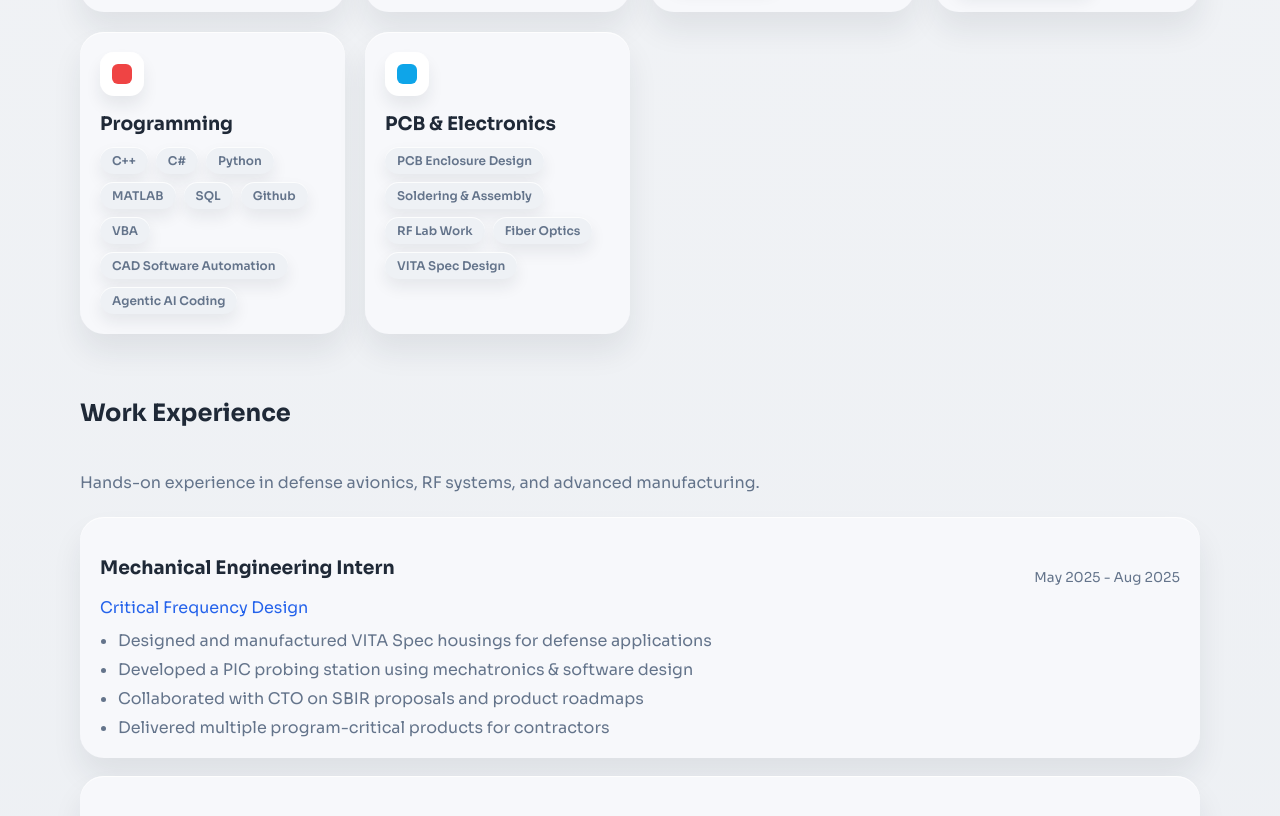
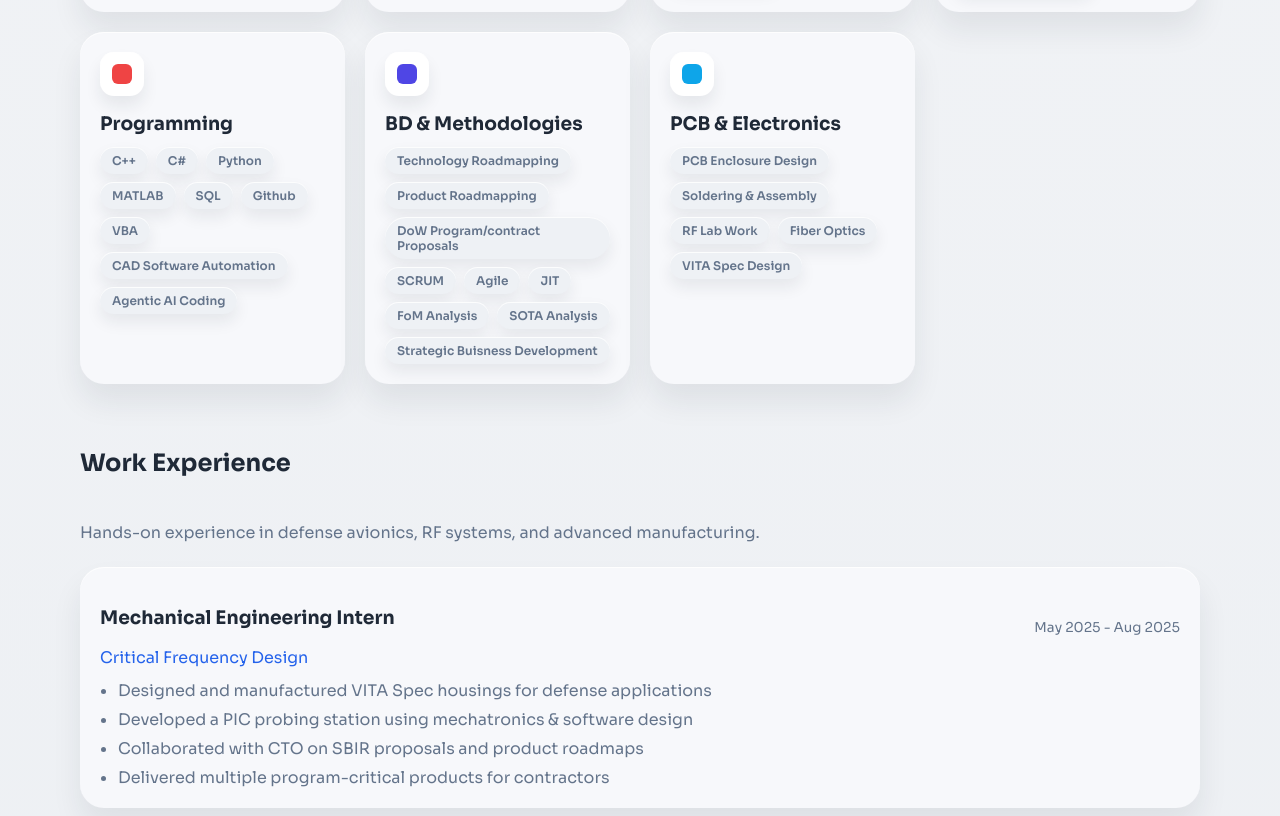
Before and after one commit to TararaDotJoshua/TararaDotJoshua.github.io, a React (Vite) app: page / in a window 1280 px wide. Shown: the part 2050-2866 px from the top of the page. Built offline with nearby package versions, Linux system fonts and the light colour scheme.

Commit message:
Update App.jsx

```diff
--- a/src/App.jsx
+++ b/src/App.jsx
@@ -80,6 +80,21 @@ const skills = [
       'VBA',
       'CAD Software Automation',
       'Agentic AI Coding',
+    ],
+  },
+  {
+    title: 'BD & Methodologies',
+    icon: 'strategy',
+    items: [
+      'Technology Roadmapping',
+      'Product Roadmapping',
+      'DoW Program/contract Proposals',
+      'SCRUM',
+      'Agile',
+      'JIT',
+      'FoM Analysis',
+      'SOTA Analysis',
+      'Strategic Buisness Development',
     ],
   },
   {
```
